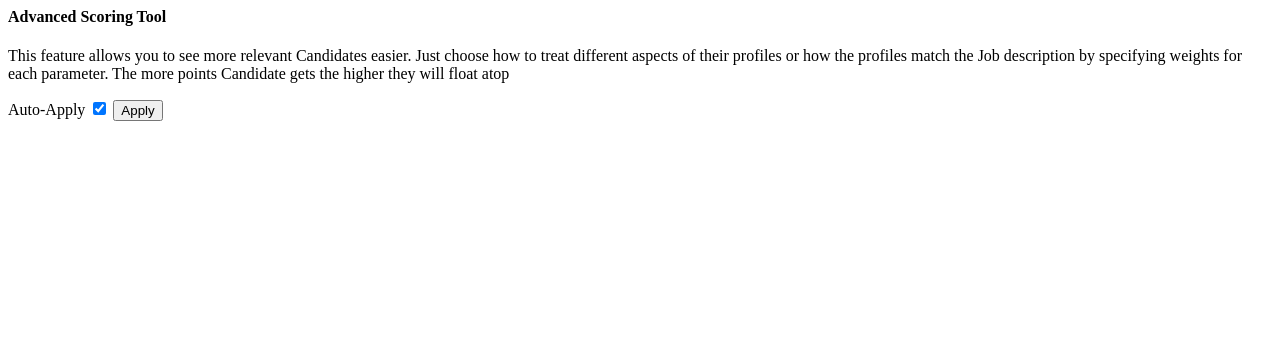
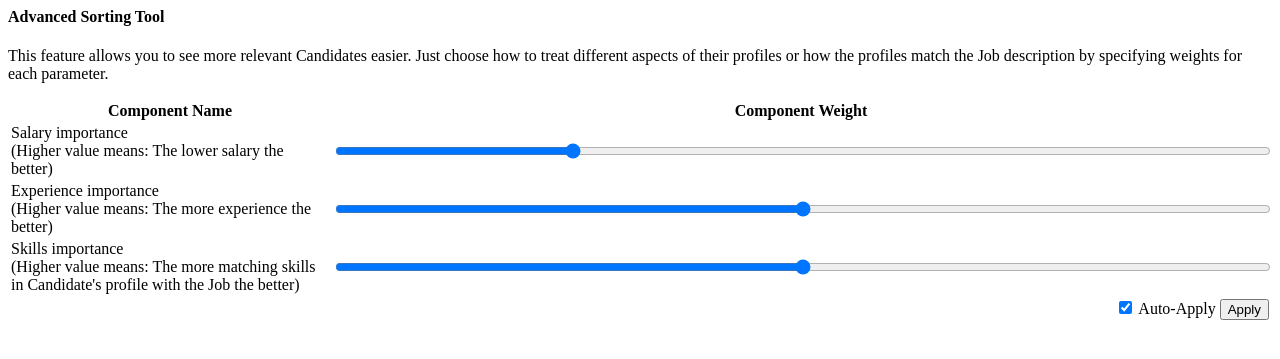
Before and after one commit to djinni-co/djinni-inbox-test, a Python web app: template app/templates/inbox/mixin/advanced-scoring-tool.jinja in a window 1280 px wide. Shown: the top 359 px of the page. Run offline with Jinja, Linux system fonts and the light colour scheme; the template is opened without the code that fills it, so the values that code supplies are empty.

Commit message:
Implement basic widgets for the feature

```diff
--- a/app/templates/inbox/mixin/advanced-scoring-tool.jinja
+++ b/app/templates/inbox/mixin/advanced-scoring-tool.jinja
@@ -1,67 +1,82 @@
 <form method="get" action="#">
 
-    <h4>Advanced Scoring Tool</h4>
-    <p class="text-secondary">This feature allows you to see more relevant Candidates easier. Just choose how to treat different aspects of their profiles or how the profiles match the Job description by specifying weights for each parameter. The more points Candidate gets the higher they will float atop</p>
+    <h4>Advanced Sorting Tool</h4>
+    <p class="text-secondary">This feature allows you to see more relevant Candidates easier. Just choose how to treat different aspects of their profiles or how the profiles match the Job description by specifying weights for each parameter.</p>
 
+    <!-- AST- prefix stands for Advanced Sorting Tool -->
+    <table class="table table-hover table-striped"
+        style="width: 100%; vertical-align: middle">
 
-
-    <!-- <table class="table table-hover table-striped" style="width: 100%">
         <colgroup>
-    <col span="1" style="width: min-content">
-    <col span="1" style="width: 1em">
+            <col span="1" style="width: 20em">
             <col span="1" style="width: max-content">
-    <col span="1" style="width: 1em">
         </colgroup>
 
         <thead><tr>
-    <th>Weight</th>
-    <th></th>
-    <th>Param</th>
-    <th></th>
+            <th>Component Name</th>
+            <th>Component Weight</th>
         </tr></thead>
 
         <tbody>
             <tr>
                 <td>
-    <input name="adv-tool-weight" type="number" value="1">
+                    <label for="ast-salary">Salary importance</label>
+                    <div class="text-secondary">
+                        (Higher value means: The lower salary the better)
+                    </div>
                 </td>
 
                 <td>
-    X
+                    <input name="ast-salary" type="range" min="0" max="100"
+                        value="{{ ast_salary or 25 }}"
+                        style="width: 100%">
+                </td>
+            </tr>
+
+            <tr>
+                <td>
+                    <label for="ast-experience">Experience importance</label>
+                    <div class="text-secondary">
+                        (Higher value means: The more experience the better)
+                    </div>
                 </td>
 
                 <td>
-    <select name="adv-tool-param"
-    class="form-select form-select-sm"
-    style="width: max-content">
+                    <input name="ast-experience" type="range" min="0" max="100"
+                        value="{{ ast_experience or 50 }}"
+                        style="width: 100%">
+                </td>
+            </tr>
 
-    <option value="salary">Salary</option>
-    <option value="experience">Years of Experience</option>
-    </select>
+            <tr>
+                <td>
+                    <label for="ast-skills">Skills importance</label>
+                    <div class="text-secondary">
+                        (Higher value means: The more matching skills in
+                        Candidate's profile with the Job the better)
+                    </div>
                 </td>
 
                 <td>
-    <button type="button" class="btn btn-sm btn-outline-danger"
-    style="float: right"
-    title="Delete the Scoring component">
-    X
-    </button>
+                    <input name="ast-skills" type="range" min="0" max="100"
+                        value="{{ ast_skills or 50 }}"
+                        style="width: 100%">
                 </td>
             </tr>
 
-    <tr><td colspan="100%">
-    <button class="btn btn-sm btn-outline-success" style="width: 100%">
-    Add More
-    </button>
-    </td></tr>
-    </tbody>
-    </table> -->
-
-    <div class style="width: 100%">
-        <label for="auto-apply-checkbox">Auto-Apply</label>
+            <tr>
+                <td colspan="100%">
+                    <div class style="float: right">
                         <input name="auto-apply-checkbox" type="checkbox"
                             class="btn btn-sm btn-primary" checked>
+                        <label for="auto-apply-checkbox">Auto-Apply</label>
 
-        <button type="submit" class="btn btn-sm btn-primary">Apply</button>
+                        <button type="submit" class="btn btn-sm btn-primary">
+                            Apply
+                        </button>
                     </div>
+                </td>
+            </tr>
+        </tbody>
+    </table>
 </form>
--- a/app/templates/inbox/mixin/chat-list.jinja
+++ b/app/templates/inbox/mixin/chat-list.jinja
@@ -1,4 +1,3 @@
-
 {% for thread in threads %}
 	{% set last_message = thread.last_message %}
 	{% set candidate = thread.candidate %}
```
Also changed, not shown: app/sandbox/constants.py (added, +69 -0 lines), app/sandbox/views.py (+14 -8 lines), app/templates/inbox/chats.html (+41 -38 lines), app/static/img/spinner-mod.gif (added). Lines whose indentation alone changed are shown as unchanged.
